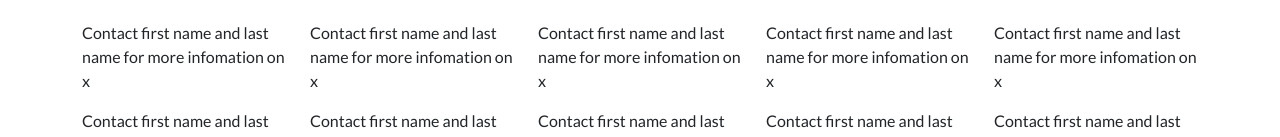
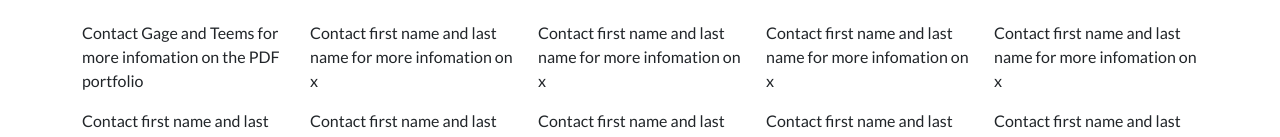
Before and after one commit to ISS210Group12/ISS210Section5Team12, a plain HTML site: page index.html in a window 1280 px wide. Shown: the part 2217-2354 px from the top of the page. Drawn offline with nearby package versions, Linux system fonts and the light colour scheme.

Commit message:
update of name and contact section

```diff
--- a/index.html
+++ b/index.html
@@ -152,7 +152,7 @@
                 </div>
                <!--List Contributor's Names and attributions-->
                 <div class="row justify-content-center">
-                    <div class="col-sm"><p>Contact first name and last name for more infomation on x</p></div>
+                    <div class="col-sm"><p>Contact Gage and Teems for more infomation on the PDF portfolio</p></div>
                     <div class="col-sm"><p>Contact first name and last name for more infomation on x</p></div>
                     <div class="col-sm"><p>Contact first name and last name for more infomation on x</p></div>
                     <div class="col-sm"><p>Contact first name and last name for more infomation on x</p></div>
```
